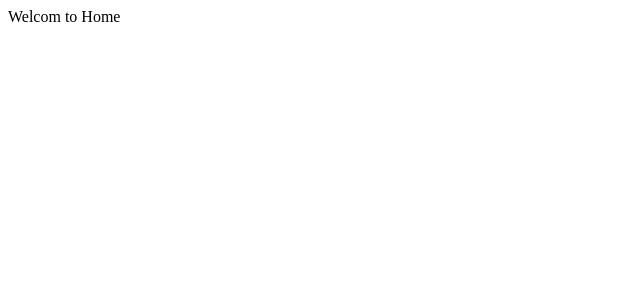
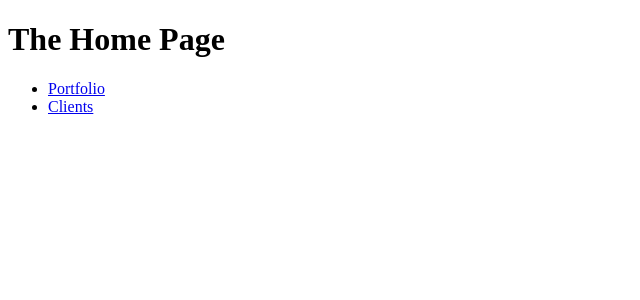
Before and after one commit to NourAlSalhi/Next.js-basic, a Next.js app: page / in a window 1280 px wide. Shown: the top 300 px of the page, without its empty margins (0-640 px from the left). Built offline with nearby package versions, Linux system fonts and the light colour scheme.

Commit message:
navigate link

```diff
--- a/pages/index.js
+++ b/pages/index.js
@@ -1,6 +1,13 @@
+import Link from "next/link"
 const HomePage = () => {
   return (
-    <div>Welcom to Home</div>
+    <div>
+      <h1> The Home Page </h1>
+      <ul>
+          <li><Link href="/portfolio">Portfolio</Link></li>
+          <li><Link href="/clients">Clients</Link></li>
+      </ul>
+    </div>
   )
 }
 
```
